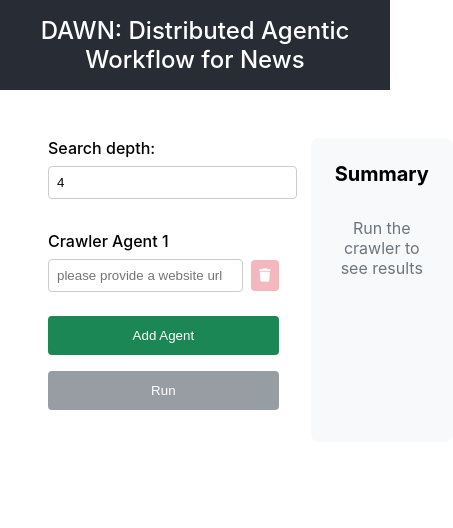
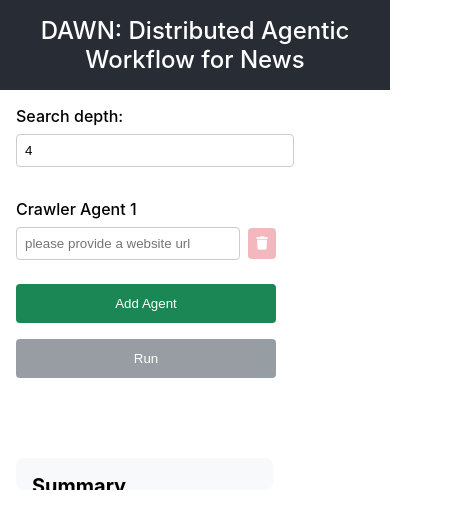
Before and after one commit to CharlieChenyuZhang/dawn, a React (Create React App) app in the folder client/: page / in a window 390 px wide. Shown: the top 528 px of the page, 453 px wide, since content can reach past the window. Built offline with nearby package versions, Linux system fonts and the light colour scheme.

Commit message:
fix the css

```diff
--- a/client/src/components/CrawlerInterface.css
+++ b/client/src/components/CrawlerInterface.css
@@ -1,14 +1,17 @@
 .crawler-interface {
   display: flex;
+  flex-direction: row;
+  justify-content: flex-start;
+  align-items: flex-start;
   gap: 2rem;
-  padding: 2rem;
-  max-width: 1200px;
-  margin: 0 auto;
+  width: 100%;
+  box-sizing: border-box;
 }
 
 .input-section {
-  flex: 1;
-  max-width: 400px;
+  min-width: 260px;
+  max-width: 320px;
+  flex: 0 0 320px;
 }
 
 .search-depth {
@@ -101,10 +104,13 @@ button:disabled {
 }
 
 .summary-section {
-  flex: 2;
-  background-color: #f8f9fa;
+  flex: 1 1 0;
+  max-width: 100%;
+  padding: 1.5rem;
+  background: #f8f9fa;
   border-radius: 8px;
-  padding: 1.5rem;
+  margin-left: 1rem;
+  overflow-x: hidden;
 }
 
 .summary-header {
@@ -120,7 +126,8 @@ button:disabled {
 }
 
 .summary-content {
-  min-height: 200px;
+  max-width: 100%;
+  overflow-x: hidden;
 }
 
 .summary-item {
@@ -137,3 +144,46 @@ button:disabled {
   color: #6c757d;
   margin-top: 2rem;
 }
+
+.summary-card {
+  background: #fff;
+  border: 1px solid #e0e0e0;
+  border-radius: 6px;
+  margin-bottom: 1.5rem;
+  padding: 1rem;
+  box-shadow: 0 2px 8px rgba(0, 0, 0, 0.03);
+  max-width: 100%;
+  overflow-x: auto;
+}
+
+.summary-url,
+.summary-title,
+.summary-text,
+.summary-markdown {
+  max-width: 100%;
+  word-break: break-word;
+  overflow-wrap: anywhere;
+}
+
+.summary-markdown {
+  background: #f4f4f4;
+  padding: 0.5rem;
+  border-radius: 4px;
+  font-family: monospace;
+  font-size: 0.97em;
+  white-space: pre-wrap;
+  max-width: 100%;
+  overflow-x: auto;
+}
+
+@media (max-width: 900px) {
+  .crawler-interface {
+    flex-direction: column;
+    gap: 1rem;
+  }
+  .summary-section {
+    margin-left: 0;
+    margin-top: 1rem;
+    padding: 1rem;
+  }
+}
```
